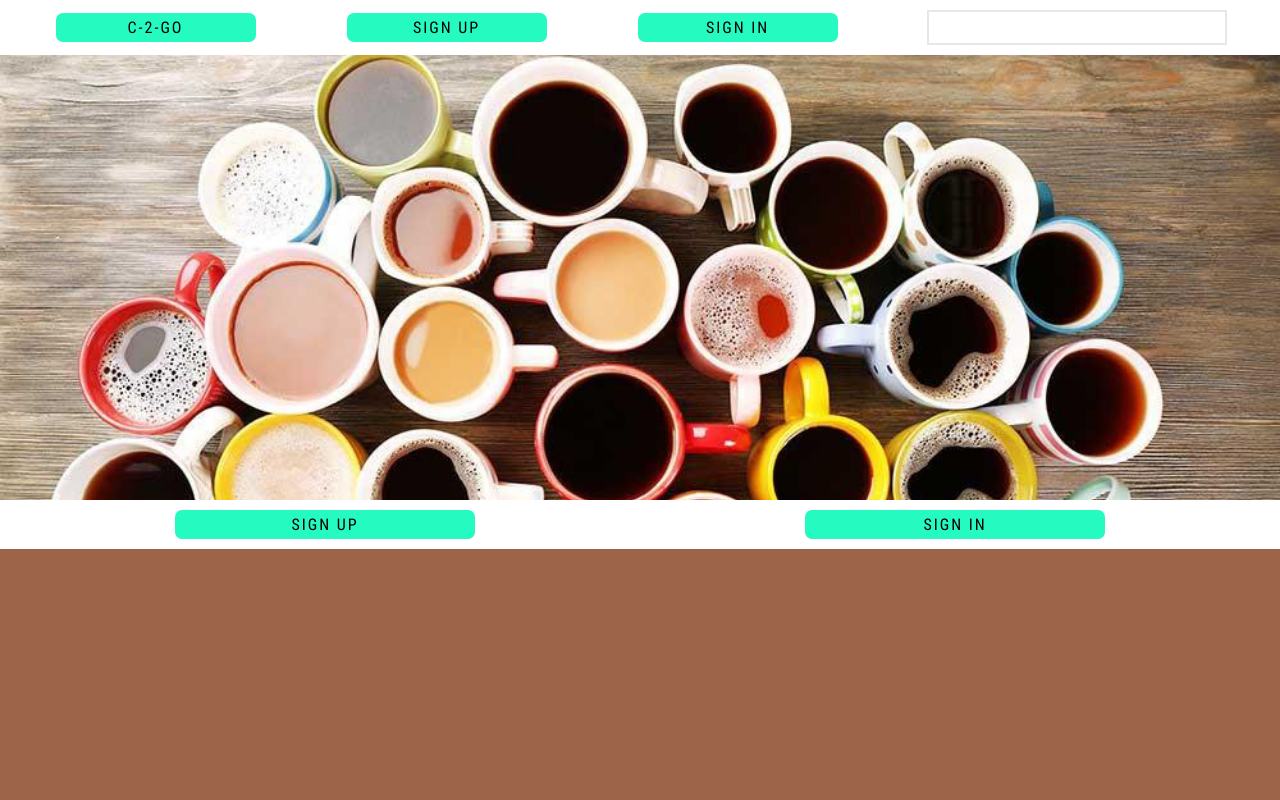
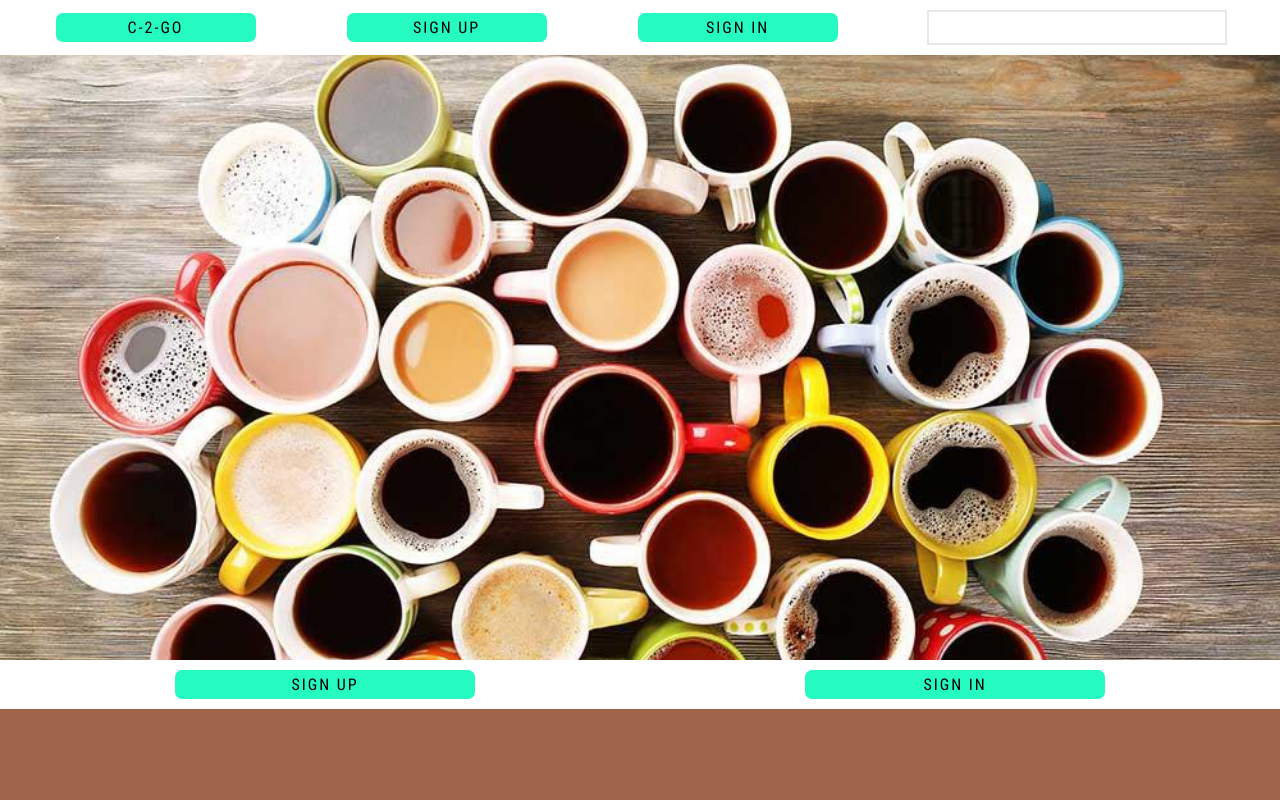
Before and after one commit to mraballard/coffee-2-go-ui, a website: page public/index.html in a window 1280 px wide. Shown: the top 800 px of the page. Drawn offline with nearby package versions, Linux system fonts and the light colour scheme; some packages are replaced by stand-ins of ours; no server answers.

Commit message:
Added min-width and min-height to main section

```diff
--- a/public/css/test.css
+++ b/public/css/test.css
@@ -427,8 +427,8 @@ hr {
 
 #main-main {
   order: 3;
-  /*min-height: 600px;
-  min-width: 300px;*/
+  min-height: 600px;
+  min-width: 300px;
   flex: 1;
 }
 
```
